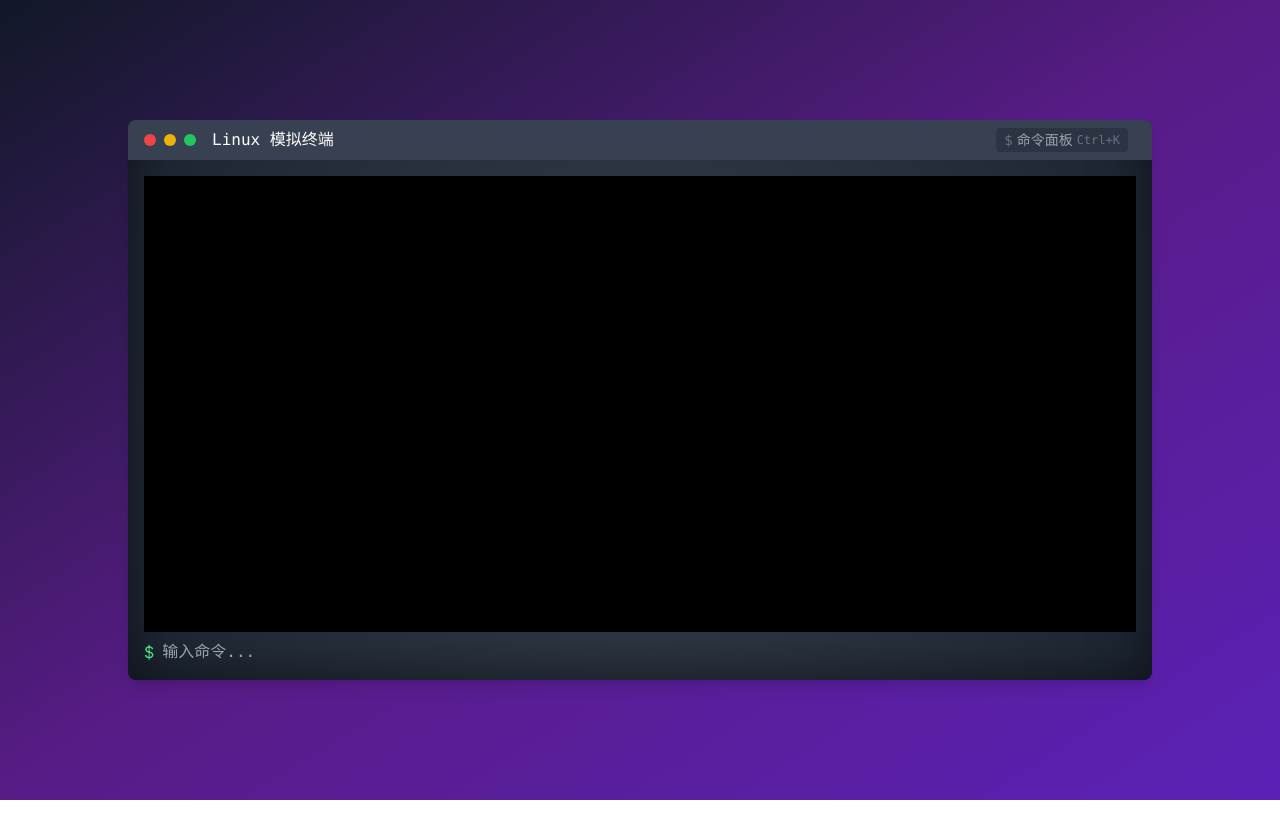
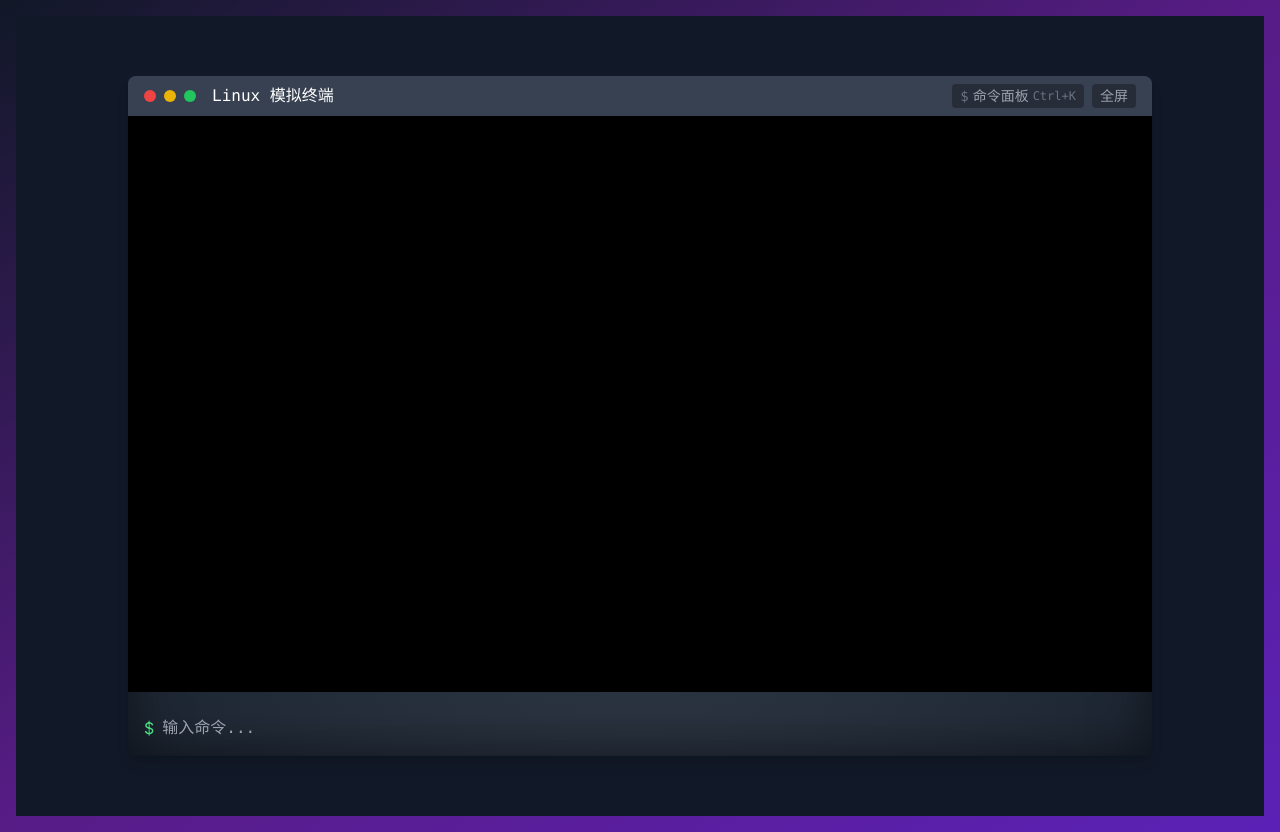
Before and after one commit to chenrongjian/linux-terminal-simulator, a Next.js app: page / in a window 1280 px wide. Before the commit the page ends 800 px from the top, so only its background shows below. Built offline with nearby package versions, Linux system fonts and the light colour scheme.

Commit message:
feat:添加全屏展示功能

```diff
--- a/Terminal.tsx
+++ b/Terminal.tsx
@@ -160,6 +160,7 @@ export function Terminal() {
   const [nekoPosition, setNekoPosition] = useState({ x: 0, y: 0 })
   const [nekoState, setNekoState] = useState('idle')
   const [showCommandPanel, setShowCommandPanel] = useState(false)
+  const [isFullscreen, setIsFullscreen] = useState(false)
   const lastMoveTime = useRef(Date.now())
   const outputRef = useRef<HTMLDivElement>(null)
   const inputRef = useRef<HTMLInputElement>(null)
@@ -171,6 +172,7 @@ export function Terminal() {
   const aquariumAnimationRef = useRef<number>()
   const dashboardAnimationRef = useRef<number>()
   const nekoAnimationRef = useRef<number>()
+  const terminalRef = useRef<HTMLDivElement>(null)  // 添加终端容器引用
 
   // 清理动画定时器
   useEffect(() => {
@@ -762,16 +764,55 @@ export function Terminal() {
     return () => window.removeEventListener('keydown', handleKeyDown)
   }, [])
 
+  // 处理全屏切换
+  const toggleFullscreen = async (e: React.MouseEvent) => {
+    e.stopPropagation();
+
+    if (!document.fullscreenElement) {
+      try {
+        await terminalRef.current?.requestFullscreen();
+        setIsFullscreen(true);
+      } catch (err) {
+        console.error('全屏切换失败:', err);
+      }
+    } else {
+      try {
+        await document.exitFullscreen();
+        setIsFullscreen(false);
+      } catch (err) {
+        console.error('退出全屏失败:', err);
+      }
+    }
+  };
+
+  // 监听全屏状态变化
+  useEffect(() => {
+    const handleFullscreenChange = () => {
+      setIsFullscreen(!!document.fullscreenElement);
+    };
+
+    document.addEventListener('fullscreenchange', handleFullscreenChange);
+    return () => {
+      document.removeEventListener('fullscreenchange', handleFullscreenChange);
+    };
+  }, []);
+
   return (
+    <div className="min-h-screen w-full flex items-center justify-center bg-gray-900">
       <div
-      className="w-full max-w-[95vw] md:max-w-5xl bg-gray-800 rounded-lg shadow-lg overflow-hidden mx-auto my-4 md:my-8 relative flex flex-col h-[80vh] md:h-[70vh] terminal-container"
+        ref={terminalRef}
+        className={`transition-all duration-300 ease-in-out ${
+          isFullscreen
+            ? 'fixed inset-0 w-full h-full m-0 p-0 rounded-none bg-black'
+            : 'w-full max-w-[95vw] md:max-w-5xl h-[85vh] rounded-lg bg-gray-800'
+        } shadow-lg overflow-hidden relative flex flex-col terminal-container`}
         onClick={(e) => {
           e.preventDefault();
           focusInput(true);
         }}
       >
         {/* 命令面板按钮移到这里 */}
-      <div className="bg-gray-700 px-2 sm:px-4 py-2 flex items-center justify-between relative z-10">
+        <div className={`${isFullscreen ? 'bg-black/50' : 'bg-gray-700'} px-2 sm:px-4 py-2 flex items-center justify-between relative z-10`}>
           {/* 左侧：终端标题和控制按钮 */}
           <div className="flex items-center">
             <div className="flex space-x-1 sm:space-x-2">
@@ -782,18 +823,27 @@ export function Terminal() {
             <div className="ml-2 sm:ml-4 text-white font-mono text-xs sm:text-base">Linux 模拟终端</div>
           </div>
 
-        {/* 中间：命令面板按钮 */}
+          {/* 中间：命令面板按钮和全屏切换按钮 */}
+          <div className="flex items-center space-x-2">
             <button
               onClick={(e) => {
                 e.stopPropagation();
                 setShowCommandPanel(true);
               }}
-          className="text-gray-400 hover:text-white font-mono text-xs sm:text-sm flex items-center space-x-1 transition-colors bg-gray-800/50 px-2 py-0.5 rounded mx-1 sm:mx-2"
+              className="text-gray-400 hover:text-white font-mono text-xs sm:text-sm flex items-center space-x-1 transition-colors bg-black/30 px-2 py-0.5 rounded"
             >
               <span className="text-gray-500">$</span>
               <span>命令面板</span>
               <span className="text-xs text-gray-500 hidden sm:inline ml-1">Ctrl+K</span>
             </button>
+
+            <button
+              onClick={toggleFullscreen}
+              className="text-gray-400 hover:text-white font-mono text-xs sm:text-sm flex items-center space-x-1 transition-colors bg-black/30 px-2 py-0.5 rounded"
+            >
+              <span>{isFullscreen ? '退出全屏' : '全屏'}</span>
+            </button>
+          </div>
 
           {/* 右侧：处理中状态 */}
           {isProcessing && (
@@ -907,7 +957,7 @@ export function Terminal() {
           </div>
         )}
 
-      <div className="p-2 sm:p-4 relative z-10 flex-1 flex flex-col min-h-0 overflow-hidden">
+        <div className="flex-1 flex flex-col min-h-0 relative z-10">
           <div
             className="flex-1 bg-black text-white font-mono p-4 overflow-auto relative min-h-0"
             onClick={(e) => {
@@ -918,6 +968,7 @@ export function Terminal() {
           >
             <TerminalOutput history={history} />
           </div>
+          <div className={`${isFullscreen ? 'bg-black' : ''} p-2 sm:p-4`}>
             <TerminalInput
               ref={inputRef}
               value={inputValue}
@@ -927,5 +978,7 @@ export function Terminal() {
             />
           </div>
         </div>
+      </div>
+    </div>
   )
 }
```
Lines whose indentation alone changed are shown as unchanged.
